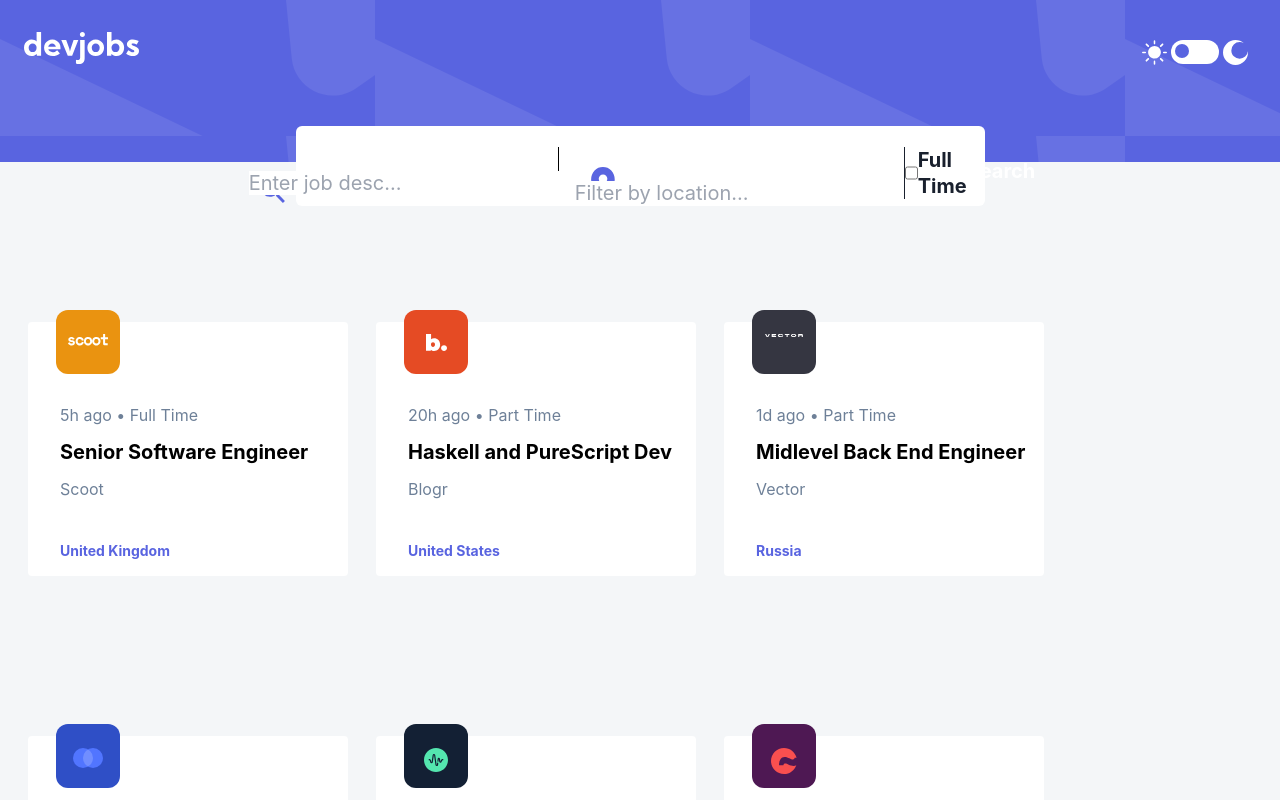
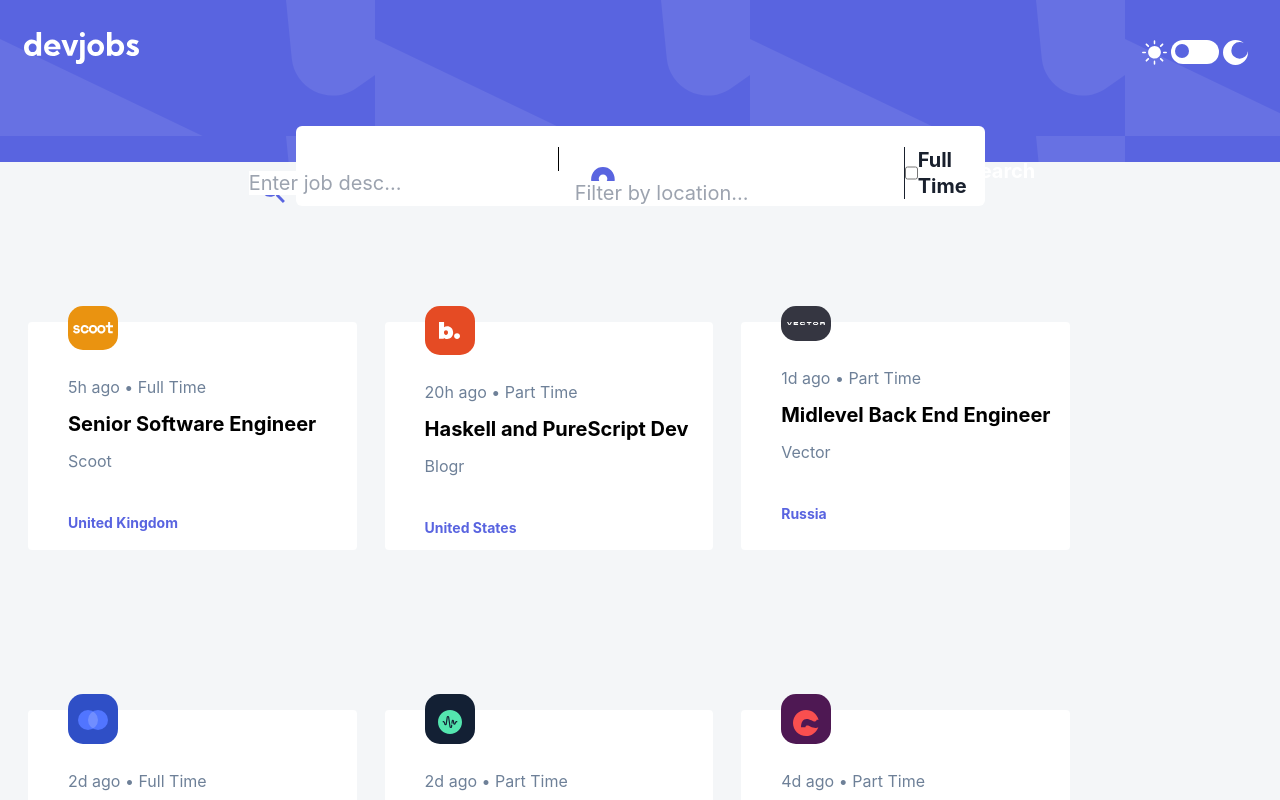
Before and after one commit to DominykMcNamara/devjobs, a Next.js app: page / in a window 1280 px wide. Shown: the top 800 px of the page. Built offline with nearby package versions, Linux system fonts and the light colour scheme.

Commit message:
Refractor with more precise units & cleaner code

```diff
--- a/components/JobListing.jsx
+++ b/components/JobListing.jsx
@@ -1,10 +1,13 @@
 import Link from "next/link";
 export default function JobListing({ job }) {
   return (
-    <div className=" flex  flex-col  w-80 py-4 my-20 ml-10 sm:ml-40 md:ml-7 bg-secondary-white dark:bg-[#19202D] rounded">
+    <div className="w-[20.538rem] h-[14.25rem] flex  flex-col pb-[2rem] pl-[0.5rem] my-20 ml-10 rounded
+                    sm:ml-40
+                    md:ml-7
+                    bg-secondary-white dark:bg-[#19202D] ">
       <div
         style={{ backgroundColor: job.logoBackground }}
-        className="h-16 w-16 rounded-xl py-6 relative bottom-7 left-7"
+        className=" w-[3.125rem] h-[3.125rem]  rounded-[0.938rem] py-[1rem] relative bottom-[1rem] left-[2rem]"
       >
         <img
           src={job.logo}
@@ -12,7 +15,7 @@
           className="mx-auto"
         />
       </div>
-      <div className="pl-[2rem] ">
+      <div className="pl-[2rem] mt-[0.5rem] ">
         <p className="text-p text-secondary-darkGrey ">
           {job.postedAt} &bull; {job.contract}
         </p>
--- a/components/JobListings.jsx
+++ b/components/JobListings.jsx
@@ -6,7 +6,8 @@
 export default function JobListings() {
   const { jobListings } = useJobListings();
   const listJobs = (
-    <ul className="h-fit w-full flex flex-col md:flex-row md:flex-wrap">
+    <ul className="h-fit w-full flex flex-col
+                   md:flex-row md:flex-wrap">
       {jobListings
         ? jobListings.map((job) => (
             <li  key={job}>
```
